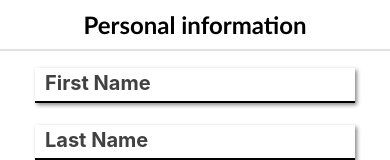
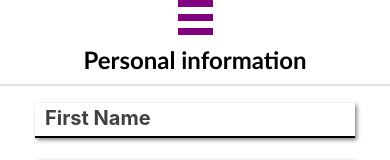
Before and after one commit to adampolek/BAS_frontend, a React (Create React App) app in the folder frontend/: page /account in a window 390 px wide. Shown: the top 160 px of the page. Built offline with nearby package versions, Linux system fonts and the light colour scheme; no server answers.

Commit message:
Start work to JAMHamburger

```diff
--- a/frontend/src/components/JAMCol.js
+++ b/frontend/src/components/JAMCol.js
@@ -1,9 +1,9 @@
 import React from 'react';
 import './css/layout.css';
 
-const JAMCol = ({float='center', width='auto', style, ...props}) => {
+const JAMCol = ({float='center', width='auto', style, onClick=()=>console.log('onClick'), ...props}) => {
     return (
-        <div className={ 'col ' + float} style={{width:width, ...style}}>
+        <div className={ 'col ' + float} style={{width:width, ...style}} onClick={onClick}>
             {props.children}
         </div>
     );
--- a/frontend/src/components/JAMDialog.js
+++ b/frontend/src/components/JAMDialog.js
@@ -9,7 +9,7 @@ const JAMDialog = ({ block = false, backgroundColor = 'white', fontColor = 'blac
     if (show) {
         if (block){
         return (
-            <div style={{ width: '100%', height: '100%', backgroundColor: '#000000AA', position: 'absolute', zIndex:'1'}}>
+            <div style={{ width: '100%', height: '100%', backgroundColor: '#000000AA', position: 'absolute', zIndex:'2'}}>
                 <JAMPanel width={width} height={height} backgroundColor={backgroundColor} style={{margin: 'auto' }}>
                     <JAMCol float='left' style={{ margin: '10px' }} width={'100%'}>
                         <JAMRow float='left' width={'100%'}>
@@ -26,7 +26,7 @@ const JAMDialog = ({ block = false, backgroundColor = 'white', fontColor = 'blac
         );
         }
         return(
-            <JAMPanel width={width} height={height} backgroundColor={backgroundColor} style={{position:'absolute', top:'0', margin: 'auto', zIndex:'1' }}>
+            <JAMPanel width={width} height={height} backgroundColor={backgroundColor} style={{position:'absolute', top:'0', margin: 'auto', zIndex:'2' }}>
                     <JAMCol float='left' style={{ margin: '10px' }} width={'100%'}>
                         <JAMRow float='left' width={'100%'}>
                             <JAMLabel big caption={message} right color={fontColor} style={{ width: '100%' }} />
--- a/frontend/src/components/JAMHamburger.js
+++ b/frontend/src/components/JAMHamburger.js
@@ -1,35 +1,32 @@
-import React from 'react';
+import React, { useState } from 'react';
+import JAMCol from './JAMCol';
+import JAMLine from './JAMLine';
+import './css/hamburger.css';
 
-const JAMHamburger = (props) => {
-    const container = {
-        cursor: 'pointer'
-    };
-
-    const bar = {
-        width: '35px',
-        height: '5px',
-        backgroundColor: '#FFFFFF',
-        margin: '6px 0'
-        };
-
-    const changeTop = {
-        transform: ['rotate(-45deg)', 'translate(-9px, 6px)']
-    }
-
-    const changeCenter = { opacity: 0 };
+const JAMHamburger = ({ TL = true, TR = false, BR = false, BL = false, ...props }) => {
+    const [show, setShow] = useState(false);
+    const width = '35px';
+    const height = '7px';
 
     const changeBottom = {
         transform: ['rotate(45deg)', 'translate(-8px, -8px)']
     };
     return (
-        <div>
-            <div class={container}>
-                <div id='top' class={bar}></div>
-                <div id='center' class={bar}></div>
-                <div id='bottom' class={bar}></div>
-            </div>
-        </div>
-    )
+        <JAMCol float='left'>
+            <JAMCol float='left' style={{ cursor: 'pointer', position: 'relative' }} onClick={() => setShow(!show)}>
+                <JAMLine className={show ? 'top_line_active' : 'top_line'} color='purple' width={width} height={height} style={{ marginBottom: height }} />
+                <JAMLine className={show ? 'center_line_active' : 'center_line'} color='purple' width={width} height={height} style={{ marginBottom: height }} />
+                <JAMLine className={show ? 'bottom_line_active' : 'bottom_line'} color='purple' width={width} height={height} />
+            </JAMCol>
+            {show ? (
+                <JAMCol style={{ position: 'relative' }}>
+                    {/* {props.children} */}
+                </JAMCol>
+            ) : (
+                <div />
+            )}
+        </JAMCol>
+    );
 }
 
 
--- /dev/null
+++ b/frontend/src/components/css/hamburger.css
@@ -0,0 +1,32 @@
+.top_line{
+    transform: rotate(0) translate(0, 0);
+    transition: 0.5s;
+}
+
+.center_line {
+    transform: scaleY(1) translate(0, 0);
+    transition-delay: 0.2s;
+    transform: 1s;
+}
+
+.bottom_line {
+    transform: rotate(0) translate(0, 0);
+    transition: 0.5s;
+}
+
+.top_line_active {
+    transform: rotate(-45deg) translate(-12px, 10px);
+    transition-delay: 0.2s;
+    transition: 0.5s;
+}
+
+.center_line_active {
+    transform: scaleY(0) translate(0, -10px);
+    transform: 1s;
+}
+
+.bottom_line_active {
+    transform: rotate(45deg) translate(-9px, -9px);
+    transition-delay: 0.2s;
+    transition: 0.5s;
+}
--- a/frontend/src/views/Account.js
+++ b/frontend/src/views/Account.js
@@ -1,4 +1,4 @@
-import React, {useState} from 'react';
+import React, { useState } from 'react';
 import JAMButton from '../components/JAMButton';
 import JAMCol from '../components/JAMCol';
 import JAMInput from '../components/JAMInput';
@@ -8,6 +8,7 @@ import JAMRow from '../components/JAMRow';
 import JAMLabel from '../components/JAMLabel';
 import API from "../api/API";
 import JAMRadioButton from '../components/JAMRadioButton';
+import JAMHamburger from '../components/JAMHamburger';
 
 let initialRead = true;
 
@@ -34,29 +35,29 @@ const Account = (props) => {
     const updateAccountInfo = async () => {
         console.log(gender);
         API.put("bas/user/account", Object.assign({},
-            user, {firstName: firstName}, {lastName: lastName},
-            {height: height}, {gender: gender}, {birthDate: birthDate}),
-            {headers: {Authorization: JSON.parse(localStorage.getItem('token'))}}).then(res => {
-            console.log(res);
-        })
+            user, { firstName: firstName }, { lastName: lastName },
+            { height: height }, { gender: gender }, { birthDate: birthDate }),
+            { headers: { Authorization: JSON.parse(localStorage.getItem('token')) } }).then(res => {
+                console.log(res);
+            })
     };
     const changeEmail = async () => {
-        API.put("bas/user/account", Object.assign({}, user,{
+        API.put("bas/user/account", Object.assign({}, user, {
             email: email
-        }), {headers: {Authorization: JSON.parse(localStorage.getItem('token'))}}).then(res => {
+        }), { headers: { Authorization: JSON.parse(localStorage.getItem('token')) } }).then(res => {
             console.log(res);
         })
     }
 
     const updatePassword = async () => {
-        API.put("bas/user/account", Object.assign({},user,{
+        API.put("bas/user/account", Object.assign({}, user, {
             password: newPassword
-        }), {headers: {Authorization: JSON.parse(localStorage.getItem('token'))}}).then(res => {
+        }), { headers: { Authorization: JSON.parse(localStorage.getItem('token')) } }).then(res => {
             console.log(res);
         })
     }
     if (initialRead) {
-        API.get("bas/user/account", {headers: {Authorization: JSON.parse(localStorage.getItem('token'))}})
+        API.get("bas/user/account", { headers: { Authorization: JSON.parse(localStorage.getItem('token')) } })
             .then(res => {
                 initialRead = false;
                 setFirstName(res.data.firstName);
@@ -69,18 +70,23 @@ const Account = (props) => {
     }
 
     return (
-        <div style={{height: "100%", width: "100%", position: "absolute", backgroundColor: "purple"}}>
+        <div style={{ height: "100%", width: "100%", position: "absolute", backgroundColor: "purple" }}>
             <JAMPanel width={"100%"} height={"100%"}>
+                <JAMHamburger>
+                    <JAMButton />
+                    <JAMButton />
+                    <JAMButton />
+                </JAMHamburger>
                 <JAMCol>
-                    <JAMLabel style={{padding: "10px"}} caption='Personal information' big bold/>
+                    <JAMLabel style={{ padding: "10px" }} caption='Personal information' big bold />
                     <JAMLine />
                     <JAMRow>
                         <JAMInput caption='First Name' width="300px" value={firstName}
-                               onChange={(e) => setFirstName(e.target.value)}/>
+                            onChange={(e) => setFirstName(e.target.value)} />
                         <JAMInput caption='Last Name' width="300px" value={lastName}
-                               onChange={(e) => setLastName(e.target.value)}/>
+                            onChange={(e) => setLastName(e.target.value)} />
                         <JAMInput type='number' caption='Height' width="300px" value={height}
-                               onChange={(e) => setHeight(e.target.value)}/>
+                            onChange={(e) => setHeight(e.target.value)} />
                     </JAMRow>
                     <JAMRow>
                         <JAMRadioButton options={['none', 'male', 'female']} selected={gender} onChange={(e) => setGender(e)} />
@@ -88,40 +94,40 @@ const Account = (props) => {
                     <JAMRow>
                         <label>Birth date: </label>
                         <JAMInput
-                        caption='Birth day'
-                        type='date'
-                        onChange={(e) => setBirthDate(e.target.value)}
+                            caption='Birth day'
+                            type='date'
+                            onChange={(e) => setBirthDate(e.target.value)}
                             value={birthDate}
                         />
                     </JAMRow>
                     <JAMRow>
-                        <JAMButton value="Save" onClick={() => updateAccountInfo()}/>
+                        <JAMButton value="Save" onClick={() => updateAccountInfo()} />
                     </JAMRow>
-                        <JAMLabel style={{padding: "10px"}} caption='E-mail address' big bold/>
+                    <JAMLabel style={{ padding: "10px" }} caption='E-mail address' big bold />
                     <JAMLine />
                     <JAMRow>
                         <JAMInput caption='E-mail address' width="300px" value={email}
-                               onChange={(e) => setEmail(e.target.value)}/>
+                            onChange={(e) => setEmail(e.target.value)} />
                         <JAMInput caption='Password' width="300px" type="password" value={emailPassword}
-                               onChange={(e) => setEmailPassword(e.target.value)}/>
+                            onChange={(e) => setEmailPassword(e.target.value)} />
                     </JAMRow>
                     <JAMRow>
-                        <JAMButton value="Save" onClick={() => changeEmail()}/>
+                        <JAMButton value="Save" onClick={() => changeEmail()} />
                     </JAMRow>
-                        <JAMLabel style={{padding: "10px"}} caption='Password' big bold/>
+                    <JAMLabel style={{ padding: "10px" }} caption='Password' big bold />
                     <JAMLine />
                     <JAMRow>
                         <JAMInput caption='Current password' width="300px" type="password" value={currentPassword}
-                               onChange={(e) => setCurrentPassword(e.target.value)}/>
+                            onChange={(e) => setCurrentPassword(e.target.value)} />
                         <JAMInput caption='New password' width="300px" type="password" value={newPassword}
-                               onChange={(e) => setNewPassword(e.target.value)}/>
+                            onChange={(e) => setNewPassword(e.target.value)} />
                         <JAMInput caption='Confirm password' width="300px" type="password" value={confirmPassword}
-                               onChange={(e) => setConfirmPassword(e.target.value)}/>
+                            onChange={(e) => setConfirmPassword(e.target.value)} />
                     </JAMRow>
                     <JAMRow>
-                        <JAMButton value="Save" onClick={() => updatePassword()}/>
+                        <JAMButton value="Save" onClick={() => updatePassword()} />
                     </JAMRow>
-                        <JAMLabel style={{padding: "10px"}} caption='Delete your account' big bold/>
+                    <JAMLabel style={{ padding: "10px" }} caption='Delete your account' big bold />
                     <JAMLine />
                     <JAMInput caption='Confirm password' width="300px" type="password" />
                     <JAMButton value="Delete account" />
```
